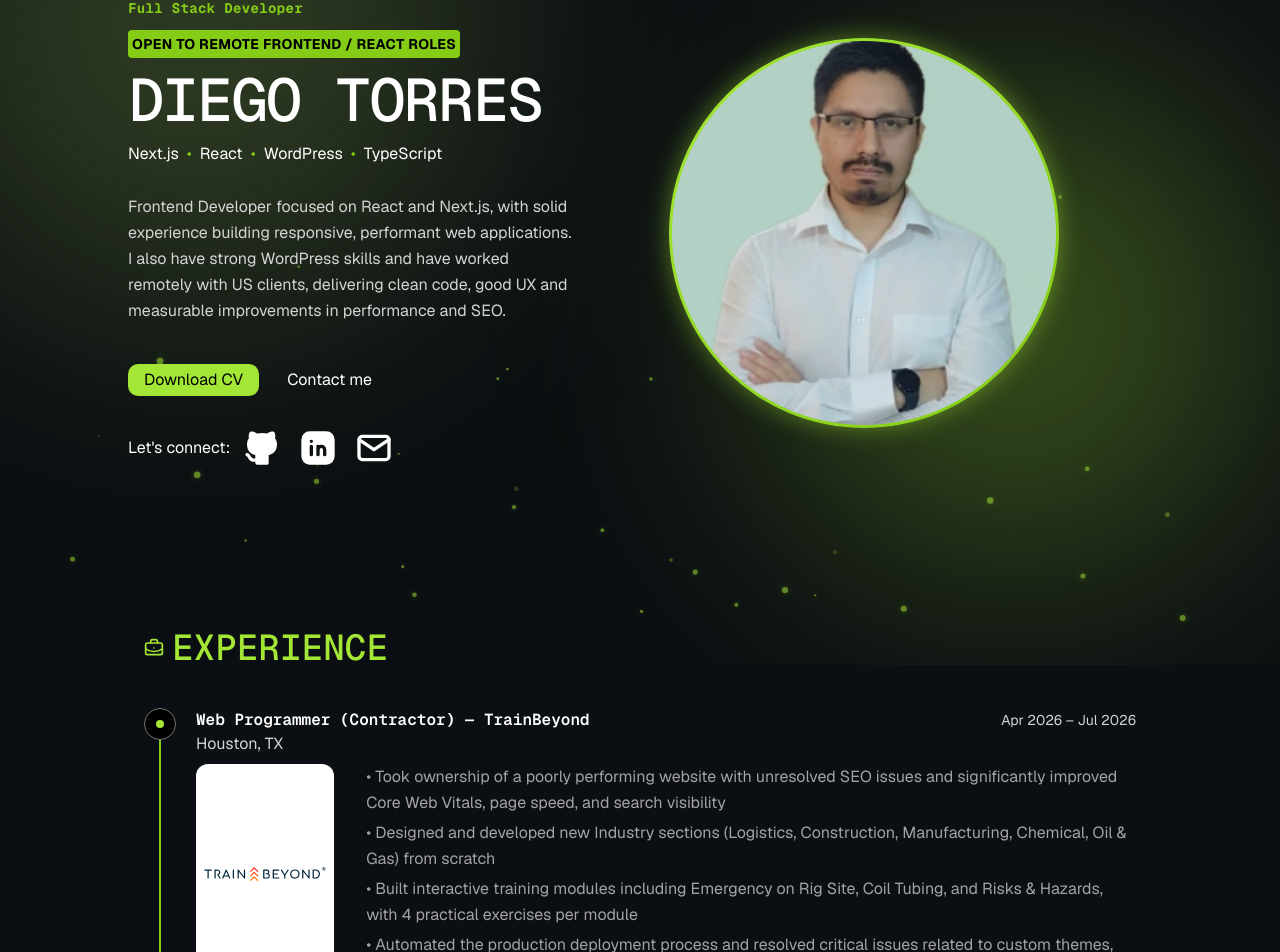
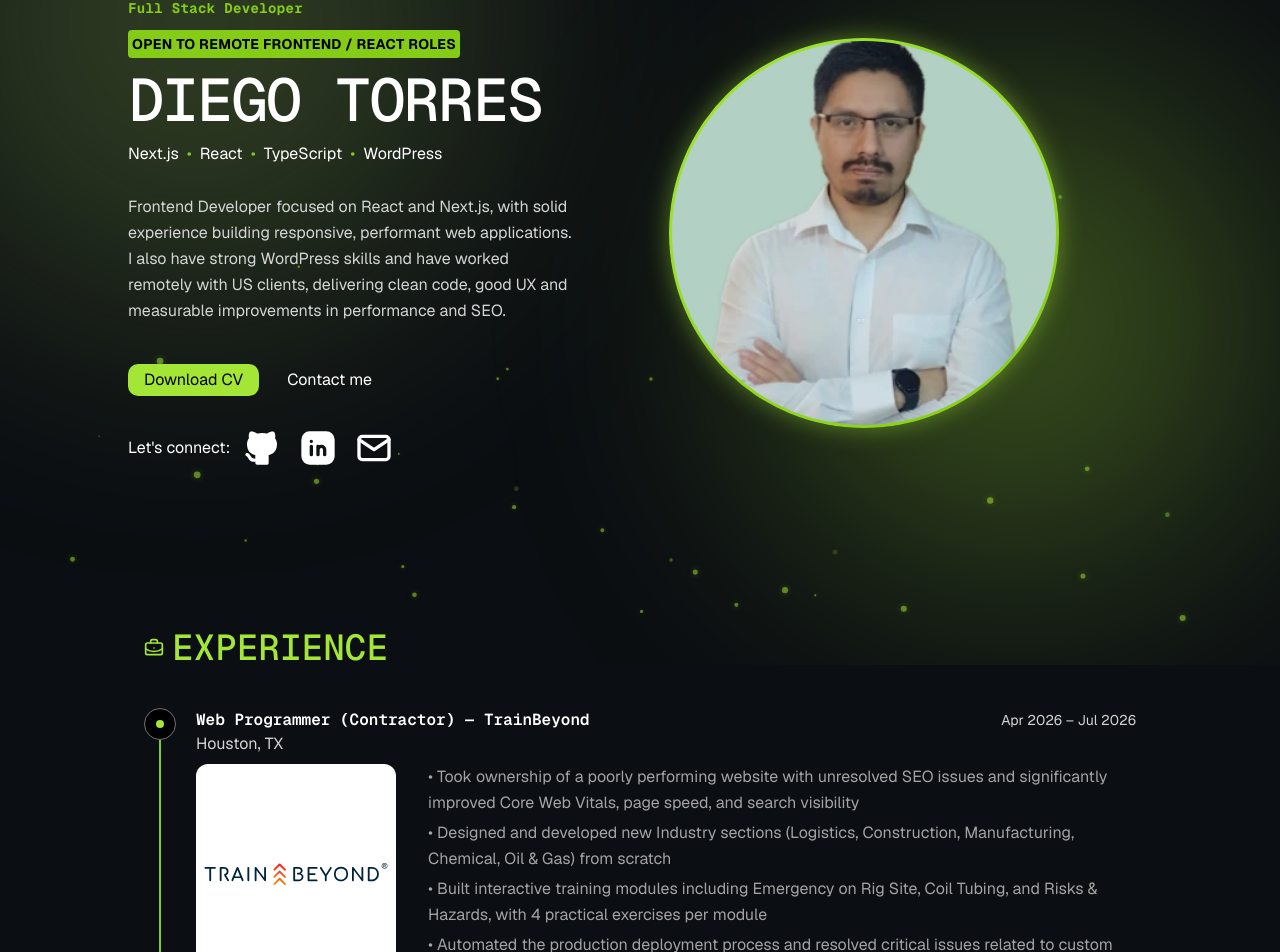
Before and after one commit to DiegoPowerDev/portfolio, a Next.js app: page / in a window 1280 px wide. Shown: the part 135-1087 px from the top of the page. Built offline with nearby package versions, Linux system fonts and the light colour scheme; what tailwindcss-debug-screens would draw is missing.

Commit message:
mejorando contenido

```diff
--- a/src/components/Experience/index.tsx
+++ b/src/components/Experience/index.tsx
@@ -81,7 +81,6 @@
                 <p className=" text-neutral-300 mb-2">{exp.location}</p>
 
                 <div className="flex gap-8 flex-col md:flex-row">
-                  <div className="aspect-video flex justify-center">
                   <Image
                     alt={exp.name}
                     src={exp.image}
@@ -89,7 +88,7 @@
                     height={200}
                     className="bg-white p-2 rounded-xl object-contain"
                   />
-                  </div>
+
                   <ul className="flex flex-col gap-1">
                     {exp.tasks.map((task, j) => (
                       <li key={j} className=" text-neutral-400 leading-relaxed">
--- a/src/components/PersonalData/index.tsx
+++ b/src/components/PersonalData/index.tsx
@@ -4,8 +4,8 @@
 const mainTechnologies: string[] = [
   "Next.js",
   "React",
+  "TypeScript",
   "WordPress",
-  "TypeScript",
 ];
 
 export default function PersonalData() {
@@ -46,6 +46,7 @@
                 height={300}
                 alt="foto personal"
                 className="object-cover w-full h-full"
+                loading="eager"
               />
             </div>
           </div>
--- a/src/components/Proyects/index.tsx
+++ b/src/components/Proyects/index.tsx
@@ -82,11 +82,11 @@
     name: "Bantel Perú",
     image: "/bantelperu.webp",
     problem:
-      "The existing website suffered from slow loading times, outdated structure, and weak search engine visibility.",
+      "The main company website was built on WordPress + Elementor and suffered from very poor performance due to excessive plugins, slow loading times, and lack of optimization. It also had content and structural issues that affected user experience and SEO.",
     role: "Frontend & WordPress Developer",
-    stack: ["WordPress", "Elementor", "SEO", "Performance"],
+    stack: ["WordPress", "Elementor", "SEO", "Performance", "Google Analytics"],
     result:
-      "Redesigned key sections, improved overall performance and Core Web Vitals, reduced unnecessary plugins, and implemented SEO best practices to enhance organic reach and user experience.",
+      "Completely redesigned key sections of the site, significantly improved performance by reducing unnecessary plugins, and optimized loading speed. Created new sections, updated content according to business needs, implemented proper security practices, regular backups, and ensured correct integration with Google Analytics.",
     liveUrl: "https://bantelperu.com",
   },
 ];
```
Lines whose indentation alone changed are shown as unchanged.
